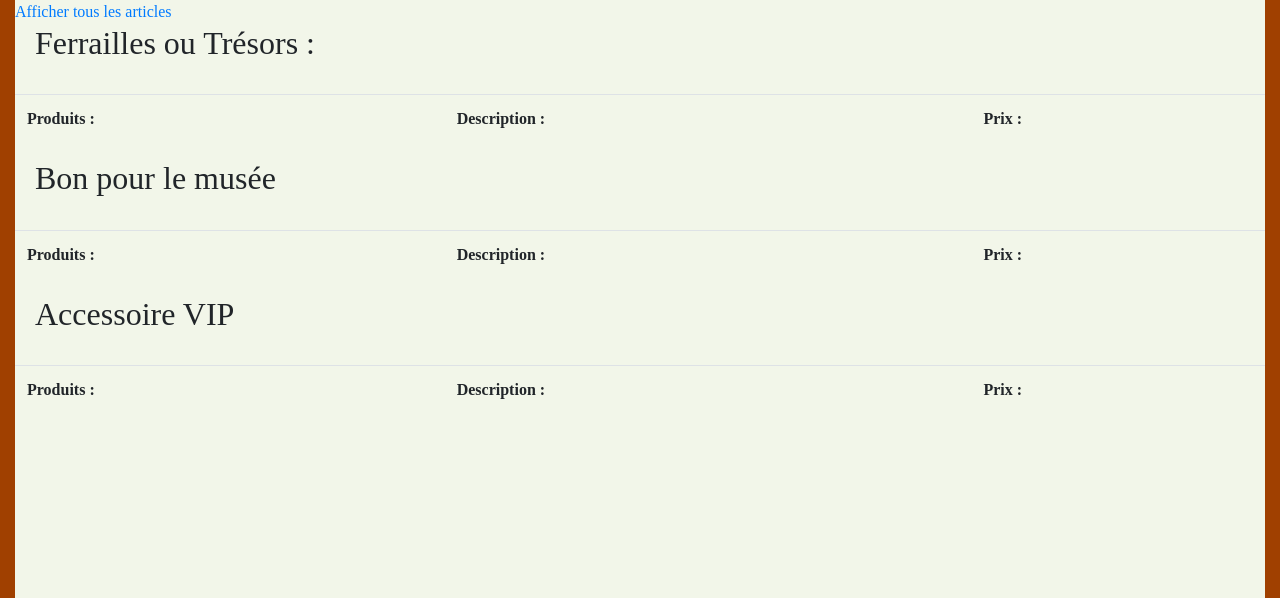
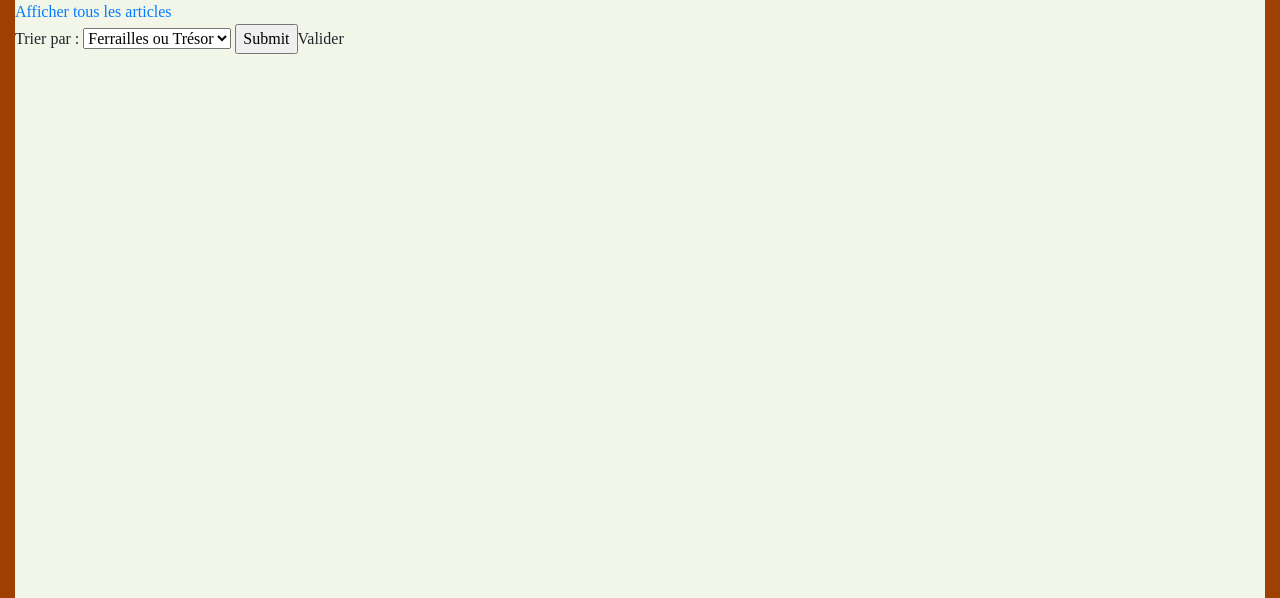
Before and after one commit to remibrt/projet_piscine2020, a PHP site: page /categories.php in a window 1280 px wide. Shown: the part 79-677 px from the top of the page. Run offline with PHP 8.4, Linux system fonts and the light colour scheme; tables that the repository leaves empty or names only in its code hold one stand-in row (values such as "Sample post"); lists and menus that the app fills with data are empty.

Commit message:
redesign categories

```diff
--- a/categories.php
+++ b/categories.php
@@ -1,11 +1,40 @@
 <?php require 'header.php'; require 'db.php';?>
 		<div class="fond">
+
 			<a href="acheter.php">Afficher tous les articles</a>
-			<div class="Ferraille">
-				<table class="table">
-					<h2 style="margin-left: 20px;">Ferrailles ou Trésors : </h2><br>
+			<form method="post" action="categories.php">
+			Trier par :
+			<select name="tri">
+				<option value="1">Ferrailles ou Trésor</option>
+				<option value="2">Bon pour le musée</option>
+				<option value="3">VIP</option>
+			</select>
+			<input type="submit" name="valider">Valider</form>
+
+			<?php if(isset($_POST['tri']))
+			{
+				if($_POST['tri'] == 1)
+				{
+					$titre = "Ferrailles ou Trésor";
+					$requete = $req3;
+				}
+
+				else if($_POST['tri'] == 2)
+				{
+					$titre = "Bon pour le musée";
+					$requete = $req4;
+				}
+
+				else if($_POST['tri'] == 3)
+				{
+					$titre = "VIP";
+					$requete = $req5;
+				}
+				?>
+					<table class="table">
+					<h2 style="margin-left: 20px;"><?php echo $titre;?> : </h2><br>
 					<tr><th>Produits : </th> <th>Description : </th><th>Prix : </th></tr>
-					<?php foreach ($req3 as $product):?>
+					<?php foreach ($requete as $product):?>
 					<tr>
 						<td><a href="produits/<?php echo $product['id'];?>.jpg"><img src="produits/<?php echo $product['id'];?>.jpg" style="width: 200px; height: 150px;"></a></td>
 						<td><p><?php echo $product['description']; ?></p></td>
@@ -14,42 +43,7 @@
                         <td><a class = "add" href="panier.php?id=<?php echo $product['id'];?>"><img src="img/panier.png" style="width: 30px;height: 30px;"></a></td><?php }else if($product['Achat'] == 2){?>
                         <td><a href="enchere.php?id=<?php echo $product['id'];?>"><img src="img/marteau.png" style="width: 30px;height: 30px;"></a></td><?php }?>
 					</tr>
-				<?php endforeach ?>
+				<?php endforeach; }?>
 				</table>
-			</div>
-			<div class="Musée">
-				<table class="table">
-					<h2 style="margin-left: 20px;">Bon pour le musée</h2><br>
-					<tr><th>Produits : </th> <th>Description : </th><th>Prix : </th></tr>
-					<?php foreach ($req4 as $product):?>
-					<tr>
-						<td><a href="produits/<?php echo $product['id'];?>.jpg"><img src="produits/<?php echo $product['id'];?>.jpg" style="width: 200px; height: 150px;"></a></td>
-						<td><p><?php echo $product['description']; ?></p></td>
-						<td><?php echo $product['price'];?> €</td>
-						<?php if($product['Achat'] == 1){?>
-                        <td><a class = "add" href="panier.php?id=<?php echo $product['id'];?>"><img src="img/panier.png" style="width: 30px;height: 30px;"></a></td><?php }else if($product['Achat'] == 2){?>
-                        <td><a href="enchere.php?id=<?php echo $product['id'];?>"><img src="img/marteau.png" style="width: 30px;height: 30px;"></a></td><?php }?>
-					</tr>
-				<?php endforeach ?>
-				</table>
-			</div>
-
-			<div class="VIP">
-				<table class="table">
-					<h2 style="margin-left: 20px;">Accessoire VIP</h2><br>
-					<tr><th>Produits : </th> <th>Description : </th><th>Prix : </th></tr>
-					<?php foreach ($req5 as $product):?>
-					<tr>
-						<td><a href="produits/<?php echo $product['id'];?>.jpg"><img src="produits/<?php echo $product['id'];?>.jpg" style="width: 200px; height: 150px;"></a></td>
-						<td><p><?php echo $product['description']; ?></p></td>
-						<td><?php echo $product['price'];?> €</td>
-                        <?php if($product['Achat'] == 1){?>
-                        <td><a class = "add" href="panier.php?id=<?php echo $product['id'];?>"><img src="img/panier.png" style="width: 30px;height: 30px;"></a></td><?php }else if($product['Achat'] == 2){?>
-                        <td><a href="enchere.php?id=<?php echo $product['id'];?>"><img src="img/marteau.png" style="width: 30px;height: 30px;"></a></td><?php }?>
-					</tr>
-				<?php endforeach ?>
-				</table>
-			</div>
-
 		</div>
 <?php require 'footer.php';?>
```
